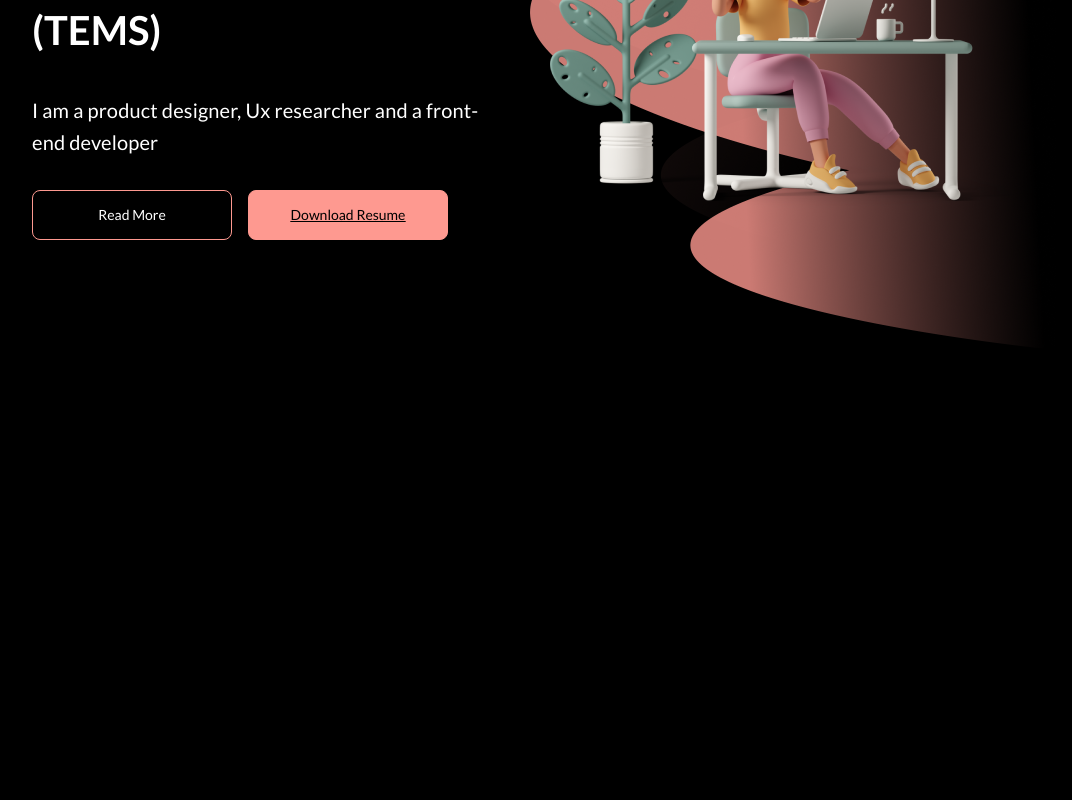
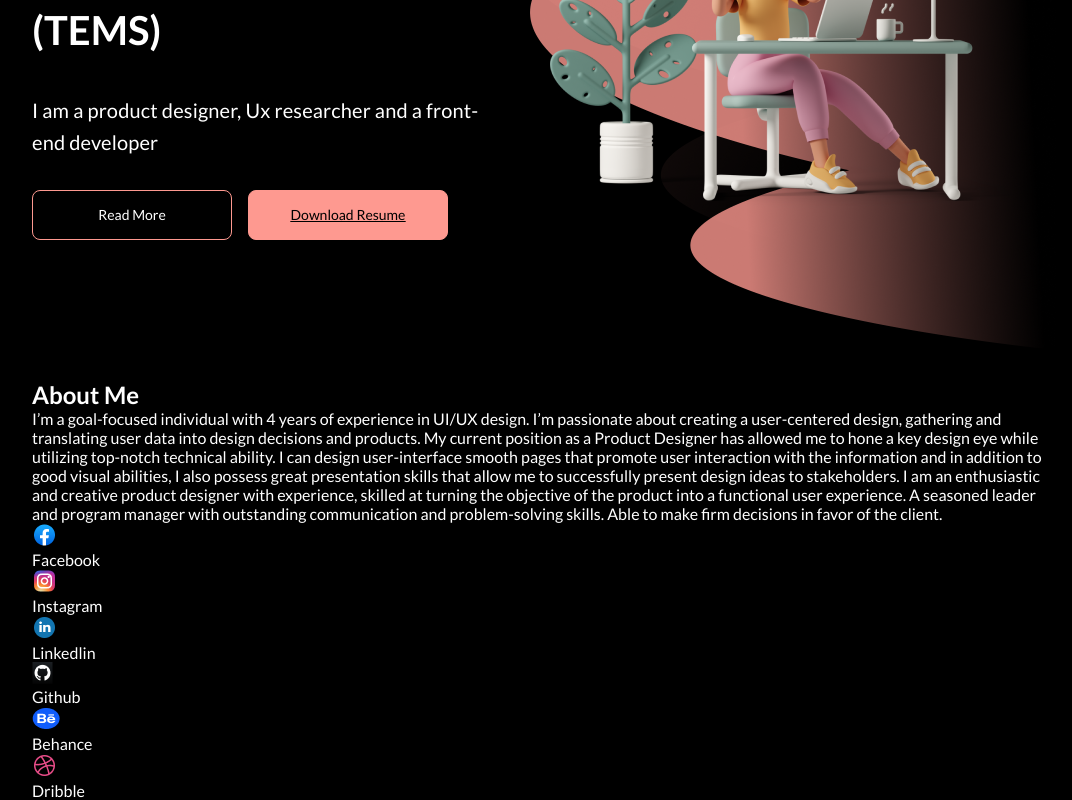
Before and after one commit to Opssy/portfolio, a React (Create React App) app: page / in a window 1280 px wide. Shown: the part 346-1146 px from the top of the page, without its empty margins (96-1168 px from the left). Before the commit the page ends 800 px from the top, so only its background shows below. Built offline with nearby package versions, Linux system fonts and the light colour scheme; the HTML template or start-up script is replaced by a standard one.

Commit message:
moving tostylings

```diff
--- a/src/components/aboutMe/About.jsx
+++ b/src/components/aboutMe/About.jsx
@@ -37,7 +37,35 @@ const About = () => {
   return (
     <section id="About" className={`${AboutStyle.aboutCon}`}>
       <div className="container">
-        <div></div>
+        <div className={`${AboutStyle.aboutArea}`}>
+          <h2>About Me</h2>
+          <p>
+            I’m a goal-focused individual with 4 years of experience in UI/UX
+            design. I’m passionate about creating a user-centered design,
+            gathering and translating user data into design decisions and
+            products. My current position as a Product Designer has allowed me
+            to hone a key design eye while utilizing top-notch technical
+            ability. I can design user-interface smooth pages that promote user
+            interaction with the information and in addition to good visual
+            abilities, I also possess great presentation skills that allow me to
+            successfully present design ideas to stakeholders. I am an
+            enthusiastic and creative product designer with experience, skilled
+            at turning the objective of the product into a functional user
+            experience. A seasoned leader and program manager with outstanding
+            communication and problem-solving skills. Able to make firm
+            decisions in favor of the client.
+          </p>
+          <div className={`${AboutStyle.Links}`}>
+            {aboutLinks.map(({ img, link }, index) => (
+              <div key={index} className={`${AboutStyle.Link}`}>
+                <a href={`${link}`}>
+                  <img src={img} alt={link} />
+                  <p>{link}</p>
+                </a>
+              </div>
+            ))}
+          </div>
+        </div>
       </div>
     </section>
   );
```
